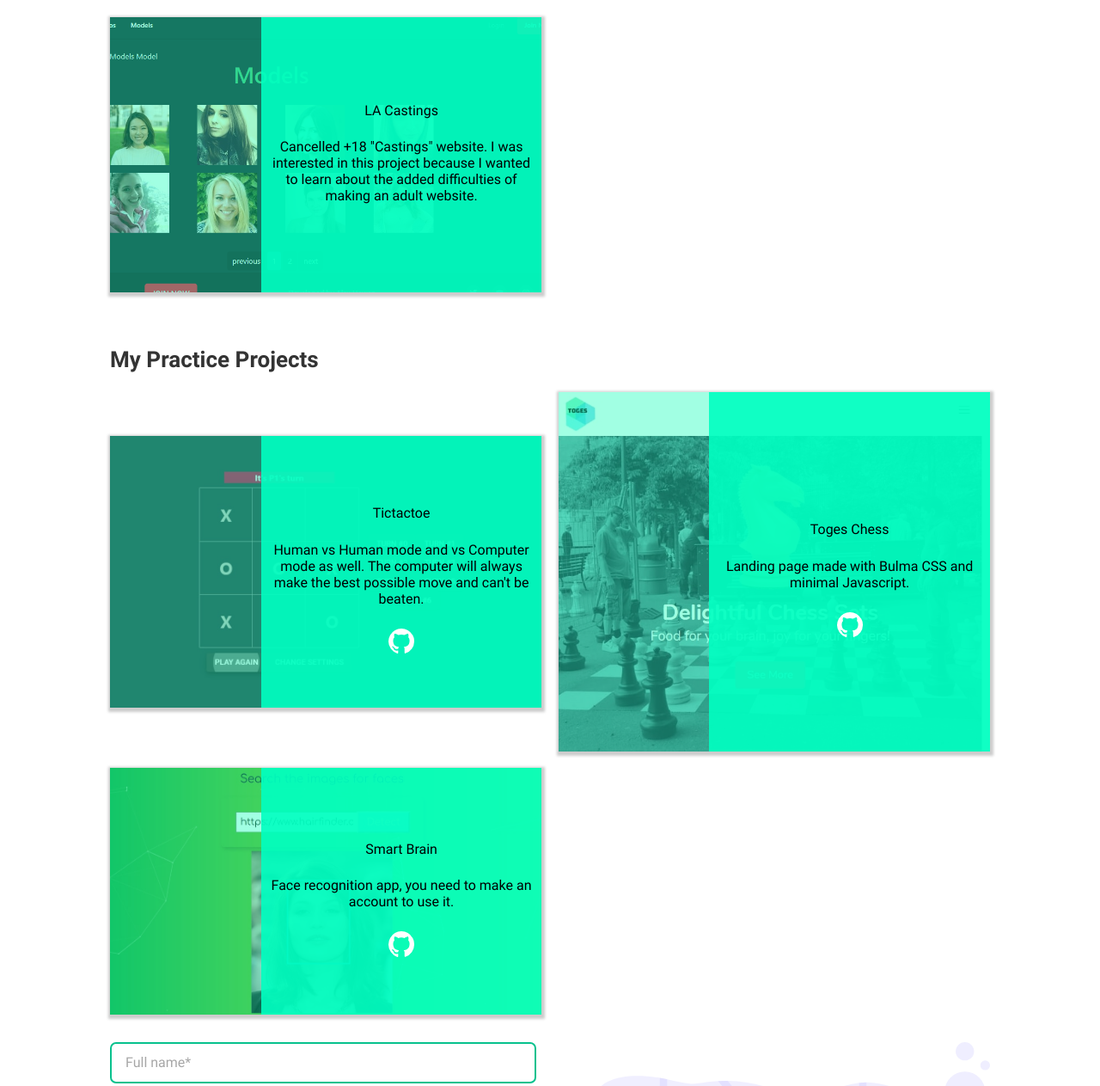
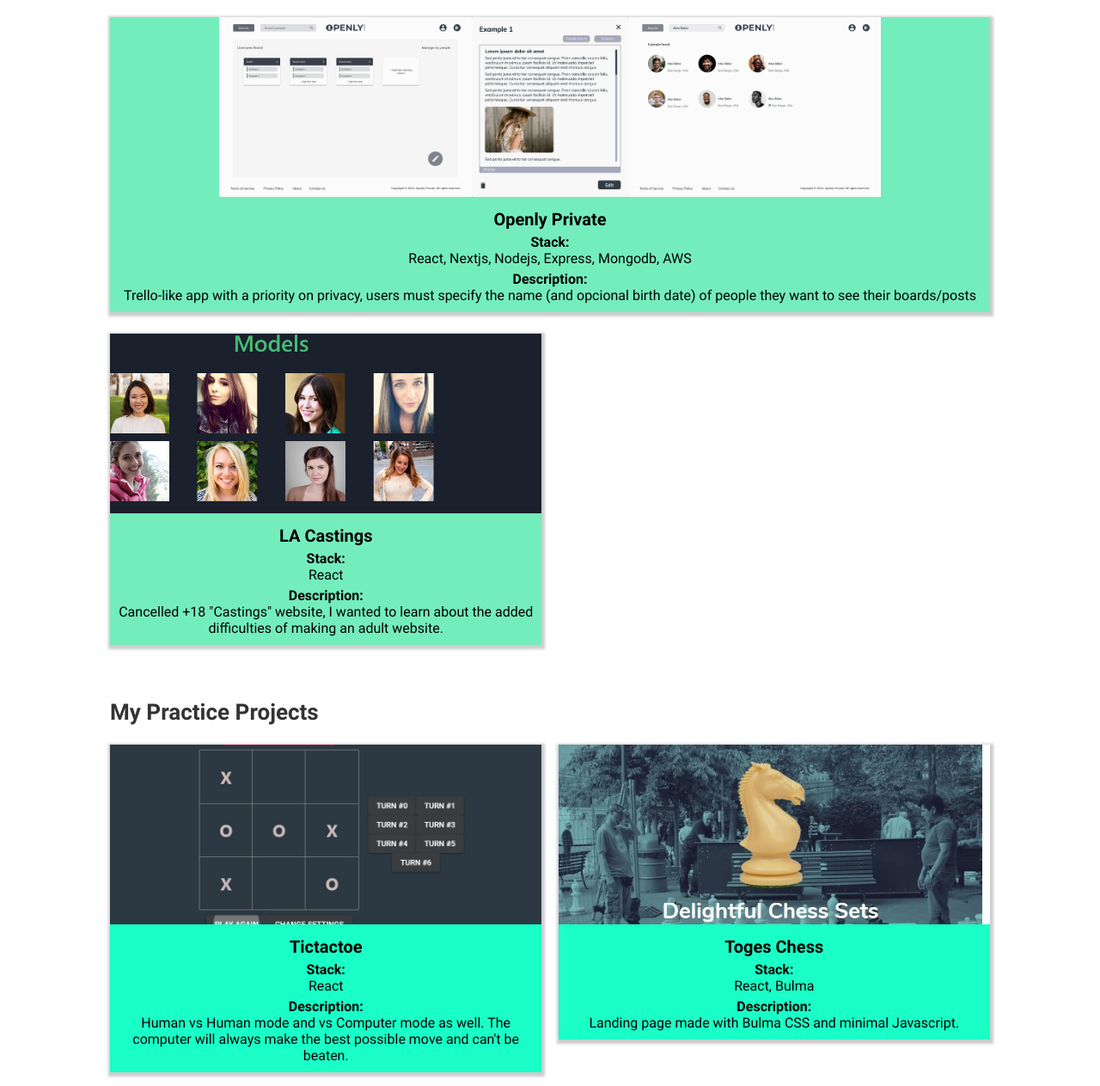
Before and after one commit to aech12/alexHowezPortfolio, a Gatsby site: page / in a window 1280 px wide. Shown: the part 970-2233 px from the top of the page at 86% size. Built offline with nearby package versions, Linux system fonts and the light colour scheme; Gatsby itself is replaced by a stand-in of ours.

Commit message:
added openly project

```diff
--- a/src/components/landing/Projects/index.jsx
+++ b/src/components/landing/Projects/index.jsx
@@ -4,46 +4,153 @@ import { Container, Card } from 'Common'
 import starIcon from 'Static/icons/star.svg'
 import forkIcon from 'Static/icons/fork.svg'
 import projImg1 from 'Static/images/projects/LACastings.png'
+import projImg2a from 'Static/images/projects/Openly1.png'
+import projImg2b from 'Static/images/projects/Openly2.png'
+import projImg2c from 'Static/images/projects/Openly3.png'
 import ghIcon from 'Static/icons/githubWhite.svg'
 import {
   Wrapper,
   Grid,
+  GridWide,
   Content,
-	Thumbnail,
-	Overlay,
   OverlayMenu,
   ProjectCard,
+  ProjectCardLong,
+  ImageGallery,
   Icon,
 } from './styles'
 import Img from 'gatsby-image'
 
+const projects = [
+  {
+    href: 'https://video-sells-65s9pcu1p-aech12.vercel.app/',
+    alt: 'Project 1',
+    src: projImg1,
+    title: 'LA Castings',
+    stack: 'React',
+    description: `Cancelled +18 "Castings" website, I wanted to learn about the
+added difficulties of making an adult website.`,
+  },
+]
+const projects2 = [
+  {
+    href: 'https://openlyprivate.com/',
+    alt: 'Project 2',
+    // src: [projImg2a, projImg2b, projImg2c],
+    title: 'Openly Private',
+    stack: 'React, Nextjs, Nodejs, Express, Mongodb, AWS',
+    description: `Trello-like app with a priority on privacy, users must specify the name (and opcional birth date) of people they want to see their boards/posts`,
+  },
+]
+
 export const Projects = () => {
-	const goToURL = url => {}
   return (
     <Wrapper as={Container} id="projects">
       <h2>My Projects 2021</h2>
-			<Grid>
+      <GridWide>
+        <ProjectCardLong>
+          {projects2.map(project => (
+            <>
+              <div style={{ width: '100%' }}> </div>
+
+              <ImageGallery>
                 <a
-					href="https://video-sells-65s9pcu1p-aech12.vercel.app/"
+                  style={{ cursor: 'pointer' }}
+                  href={project.href}
                   target="_blank"
                   rel="noopener noreferrer"
                 >
-					<ProjectCard onClick>
-						<Thumbnail>
-							<img src={projImg1} alt="Project 1" />
-						</Thumbnail>
-						<Overlay>
+                  <img
+                    style={{ maxHeight: '209px' }}
+                    src={projImg2a}
+                    alt={projImg2a}
+                  />
+                </a>
+                <a
+                  style={{ cursor: 'pointer' }}
+                  href={project.href}
+                  target="_blank"
+                  rel="noopener noreferrer"
+                >
+                  <img
+                    style={{ maxHeight: '209px' }}
+                    src={projImg2b}
+                    alt={projImg2b}
+                  />
+                </a>
+                <a
+                  style={{ cursor: 'pointer' }}
+                  href={project.href}
+                  target="_blank"
+                  rel="noopener noreferrer"
+                >
+                  <img
+                    style={{ maxHeight: '209px' }}
+                    src={projImg2c}
+                    alt={projImg2c}
+                  />
+                </a>
+              </ImageGallery>
               <OverlayMenu>
-								<p>LA Castings</p>
-								<p>
-									Cancelled +18 "Castings" website. I was interested in this
-									project because I wanted to learn about the added difficulties
-									of making an adult website.
+                <p class="title">{project.title}</p>
+                <p
+                  style={{
+                    fontWeight: 600,
+                    display: 'inline-block',
+                    paddingTop: '5px',
+                  }}
+                >
+                  Stack:
                 </p>
+                <p class="stack"> {project.stack}</p>
+                <p style={{ fontWeight: 600, display: 'inline' }}>
+                  Description:
+                </p>{' '}
+                <p style={{ display: 'inline' }}> {project.description}</p>
               </OverlayMenu>
-						</Overlay>
+            </>
+          ))}
+        </ProjectCardLong>
+      </GridWide>
+
+      <Grid>
+        <ProjectCard>
+          {projects.map(project => (
+            <>
+              <div style={{ width: '100%' }}> </div>
+
+              <a
+                style={{ cursor: 'pointer' }}
+                href={project.href}
+                target="_blank"
+                rel="noopener noreferrer"
+              >
+                <img
+                  style={{ maxHeight: '209px' }}
+                  src={project.src}
+                  alt={project.alt}
+                />
+              </a>
+              <OverlayMenu>
+                <p class="title">{project.title}</p>
+                <p
+                  style={{
+                    fontWeight: 600,
+                    display: 'inline-block',
+                    paddingTop: '5px',
+                  }}
+                >
+                  Stack:
+                </p>
+                <p class="stack"> {project.stack}</p>
+                <p style={{ fontWeight: 600, display: 'inline' }}>
+                  Description:
+                </p>{' '}
+                <p style={{ display: 'inline' }}> {project.description}</p>
+              </OverlayMenu>
+            </>
+          ))}
         </ProjectCard>
-				</a>
       </Grid>
     </Wrapper>
   )
--- a/src/components/landing/Projects/styles.js
+++ b/src/components/landing/Projects/styles.js
@@ -10,6 +10,7 @@ export const Grid = styled.div`
   grid-template-columns: repeat(2, 1fr);
   grid-template-rows: 2fr;
   gap: 1.2rem 1.2rem;
+  padding-top: 25px;
 
   @media (max-width: 960px) {
     grid-template-columns: repeat(2, 1fr);
@@ -39,42 +40,7 @@ export const Content = styled.div`
   padding: 1rem 0;
 `
 
-export const Stats = styled.div`
-	display: flex;
-	align-items: center;
-
-	div {
-		display: flex;
-		&:first-child {
-			margin-right: 0.5rem;
-		}
-
-		img {
-			margin: 0;
-		}
-
-		span {
-			color: #000;
-			margin-left: 0.5rem;
-		}
-	}
-`
-
-export const Thumbnail = styled.div`
-	display: flex;
-	img {
-		width: 100%;
-	}
-`
-export const Overlay = styled.div`
-	background: rgb(13, 255, 184, 0.39);
-	position: absolute;
-	top: 0;
-	left: 0;
-	height: 100%;
-	width: 100%;
-`
-export const OverlayMenu = styled.div`
+export const OverlayMenuOld = styled.div`
   p {
     color: black;
     weight: bold;
@@ -92,32 +58,85 @@ export const OverlayMenu = styled.div`
   flex-direction: column;
   justify-content: center;
 `
+export const OverlayMenu = styled.div`
+  p {
+    color: black;
+    weight: bold;
+  }
+  height: 100%;
+  padding: 10px;
+  text-align: center;
+  display: flex;
+  flex-direction: column;
+  justify-content: center;
+  .title {
+    font-size: 20px;
+    font-weight: bold;
+  }
+  .stack {
+    padding-bottom: 5px;
+  }
+`
+
 export const ProjectCard = styled.div`
   position: relative;
+  background: rgb(101, 235, 181, 0.9);
   box-shadow: 1px 2px 3px 3px #ccc;
   overflow: hidden;
   // max-height: 75%;
   img {
     margin: 0;
-		overflow: none;
-		with: 100%;
+    width: 100%;
     height: 100%;
-		// object-fit: cover;
+    object-fit: cover;
   }
-	&:hover {
-		cursor: pointer;
+  p {
+    margin: 0;
   }
   &:hover img {
     transform: scale(1.05);
     transition: 0.3s;
   }
 `
+
+export const GridWide = styled.div`
+  display: grid;
+  align-items: center;
+  grid-template-columns: repeat(1, 1fr);
+  grid-template-rows: 2fr;
+  gap: 1.2rem 1.2rem;
+
+  @media (max-width: 960px) {
+    grid-template-columns: repeat(2, 1fr);
+  }
+
+  @media (max-width: 680px) {
+    grid-template-columns: 1fr;
+  }
+`
+export const ProjectCardLong = styled.div`
+  position: flex;
+  background: rgb(101, 235, 181, 0.9);
+  box-shadow: 1px 2px 3px 3px #ccc;
+  overflow: hidden;
+  // max-height: 75%;
+  img {
+    margin: 0;
+    width: 100%;
+    height: 100%;
+    object-fit: cover;
+  }
+  p {
+    margin: 0;
+  }
+`
+export const ImageGallery = styled.div`
+  display: flex;
+  flex-direction: row;
+  justify-content: center;
+`
+
 export const Icon = styled.div`
   margin: none;
 `
 export const Item2 = styled.div``
-
-// .imgdiv:hover img {
-//   transform: scale(1.02);
-//   transition: .3s;
-// }
--- a/src/components/landing/Projects2/index.jsx
+++ b/src/components/landing/Projects2/index.jsx
@@ -4,120 +4,88 @@ import { Container, Card } from 'Common'
 import starIcon from 'Static/icons/star.svg'
 import forkIcon from 'Static/icons/fork.svg'
 import projImg1 from 'Static/images/projects/scTictactoe.jpg'
-import projImg2 from 'Static/images/projects/scToges.jpg'
+import projImg2 from './scToges2.jpg'
 import projImg3 from 'Static/images/projects/scSmartbrain.jpg'
 import projImg4 from 'Static/images/projects/scChat.jpg'
 import ghIcon from 'Static/icons/githubWhite.svg'
 import {
   Wrapper,
   Grid,
-  Content,
   Thumbnail,
   Overlay,
   OverlayMenu,
   ProjectCard,
-  Icon,
 } from './styles'
 import Img from 'gatsby-image'
 
+const projects = [
+  {
+    href: 'https://aech12.github.io/tictactoe/',
+    alt: 'Project 1',
+    src: projImg1,
+    title: 'Tictactoe',
+    stack: 'React',
+    description: `Human vs Human mode and vs Computer mode as well. The computer
+    will always make the best possible move and can't be beaten.`,
+  },
+  {
+    href: 'https://aech12.github.io/tictactoe/',
+    alt: 'Project 2',
+    src: projImg2,
+    title: 'Toges Chess',
+    stack: 'React, Bulma',
+    description: `Landing page made with Bulma CSS and minimal Javascript.`,
+  },
+  {
+    href: 'https://smart-brain-aech12.herokuapp.com/',
+    alt: 'Project 3',
+    src: projImg3,
+    title: 'Smart Brain',
+    stack: 'React',
+    description: `Face recognition app, you need to make an account to use it.`,
+  },
+]
+
 export const Projects2 = () => {
-  // const {
-  //  github: {
-  //    repositoryOwner: {
-  //      repositories: { edges },
-  //    },
-  //  },
-  // } = useStaticQuery(graphql`
-  //  {
-  //    github {
-  //      repositoryOwner(login: "aech12") {
-  //        repositories(
-  //          first: 8
-  //          orderBy: { field: STARGAZERS, direction: DESC }
-  //        ) {
-  //          edges {
-  //            node {
-  //              name
-  //              url
-  //              stargazers {
-  //                totalCount
-  //              }
-  //            }
-  //          }
-  //        }
-  //      }
-  //    }
-  //  }
-  // `)
   return (
     <Wrapper as={Container} id="projects">
       <h2>My Practice Projects </h2>
       <Grid>
+        {projects.map(project => (
+          <ProjectCard>
+            <div style={{ width: '100%' }}> </div>
+
             <a
-          href="https://aech12.github.io/tictactoe/"
+              style={{ cursor: 'pointer' }}
+              href={project.href}
               target="_blank"
               rel="noopener noreferrer"
             >
-          <ProjectCard>
-            <Thumbnail>
-              <img src={projImg1} alt="Project 1" />
-            </Thumbnail>
-            <Overlay>
+              <img
+                style={{ maxHeight: '209px' }}
+                src={project.src}
+                alt={project.alt}
+              />
+            </a>
             <OverlayMenu>
-                <p>Tictactoe</p>
-                <p>
-                  Human vs Human mode and vs Computer mode as well. The computer
-                  will always make the best possible move and can't be beaten.
+              <p class="title">{project.title}</p>
+              <p
+                style={{
+                  fontWeight: 600,
+                  display: 'inline-block',
+                  paddingTop: '5px',
+                }}
+              >
+                Stack:
               </p>
-                <Icon>
-                  <img src={ghIcon} width="30px" alt="Github icon" />
-                </Icon>
+              <p class="stack"> {project.stack}</p>
+              <p style={{ fontWeight: 600, display: 'inline' }}>
+                Description:
+              </p>{' '}
+              <p style={{ display: 'inline' }}> {project.description}</p>
             </OverlayMenu>
-            </Overlay>
           </ProjectCard>
-        </a>
-        <a
-          href="https://aech12.github.io/togesChess/"
-          target="_blank"
-          rel="noopener noreferrer"
-        >
-          <ProjectCard>
-            <Thumbnail>
-              <img src={projImg2} alt="Project 2" />
-            </Thumbnail>
-            <Overlay>
-              <OverlayMenu>
-                <p>Toges Chess</p>
-                <p>Landing page made with Bulma CSS and minimal Javascript.</p>
-                <Icon>
-                  <img src={ghIcon} width="30px" alt="Github icon" />
-                </Icon>
-              </OverlayMenu>
-            </Overlay>
-          </ProjectCard>
-        </a>
-        <a
-          href="https://smart-brain-aech12.herokuapp.com/"
-          target="_blank"
-          rel="noopener noreferrer"
-        >
-          <ProjectCard>
-            <Thumbnail>
-              <img src={projImg3} alt="Project 3" />
-            </Thumbnail>
-            <Overlay>
-              <OverlayMenu>
-                <p>Smart Brain</p>
-                <p>
-                  Face recognition app, you need to make an account to use it.
-                </p>
-                <Icon>
-                  <img src={ghIcon} width="30px" alt="Github icon" />
-                </Icon>
-              </OverlayMenu>
-            </Overlay>
-          </ProjectCard>
-        </a>
+        ))}
       </Grid>
     </Wrapper>
   )
--- a/src/components/landing/Projects2/styles.js
+++ b/src/components/landing/Projects2/styles.js
@@ -6,7 +6,7 @@ export const Wrapper = styled.div`
 
 export const Grid = styled.div`
   display: grid;
-	align-items: center;
+  align-items: start;
   grid-template-columns: repeat(2, 1fr);
   grid-template-rows: 2fr;
   gap: 1.2rem 1.2rem;
@@ -79,33 +79,34 @@ export const OverlayMenu = styled.div`
     color: black;
     weight: bold;
   }
-	opacity: 1;
-	background: rgb(0, 255, 193, 0.9);
-	position: absolute;
-	top: 0;
-	left: 35%;
   height: 100%;
-	width: 61%;
   padding: 10px;
   text-align: center;
   display: flex;
   flex-direction: column;
   justify-content: center;
+  .title {
+    font-size: 20px;
+    font-weight: bold;
+  }
+  .stack {
+    padding-bottom: 5px;
+  }
 `
 export const ProjectCard = styled.div`
   position: relative;
+  background: rgb(0, 255, 193, 0.9);
   box-shadow: 1px 2px 3px 3px #ccc;
   overflow: hidden;
-	max-height: 75%;
+  // max-height: 75%;
   img {
     margin: 0;
-		overflow: none;
-		with: 100%;
+    width: 100%;
     height: 100%;
-		// object-fit: cover;
+    object-fit: cover;
   }
-	&:hover {
-		cursor: pointer;
+  p {
+    margin: 0;
   }
   &:hover img {
     transform: scale(1.05);
```
Also changed, not shown: gatsby-config.js (+0 -12 lines), src/components/landing/Projects2/scToges2.jpg (added), static/images/projects/Openly1.png (added), static/images/projects/Openly2.png (added), static/images/projects/Openly3.png (added), 1 other file. Lines whose indentation alone changed are shown as unchanged.
